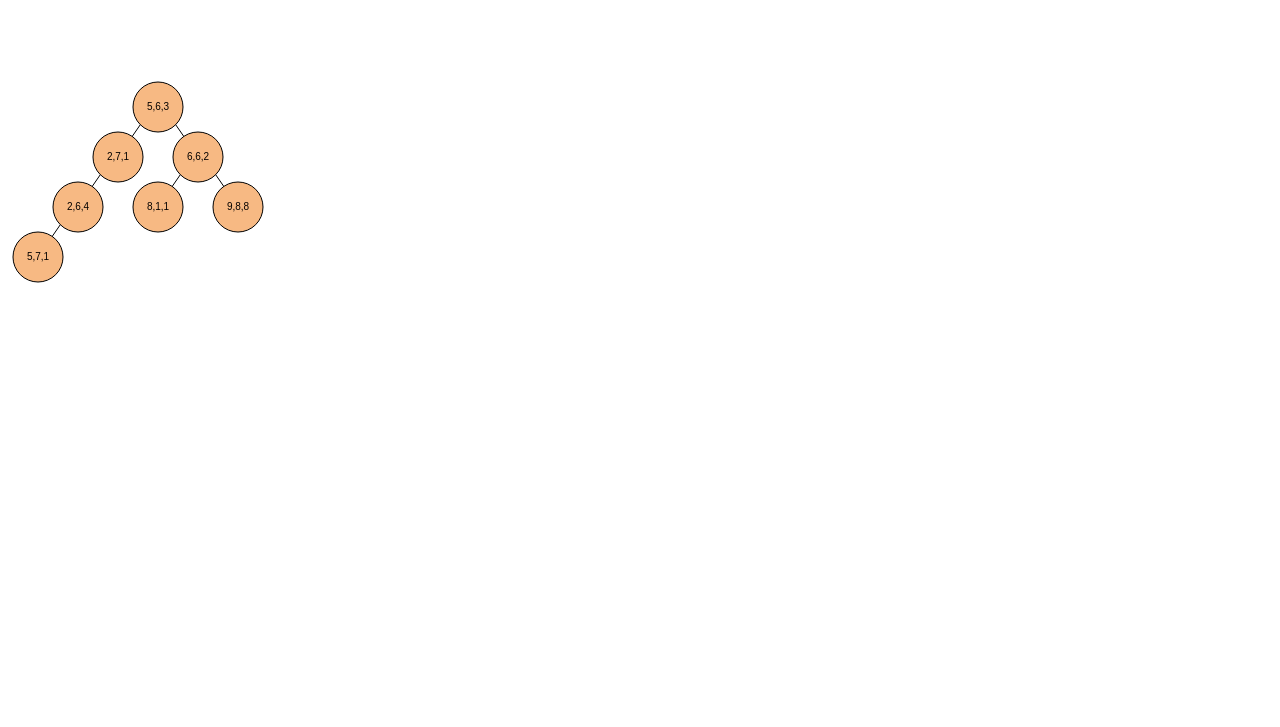
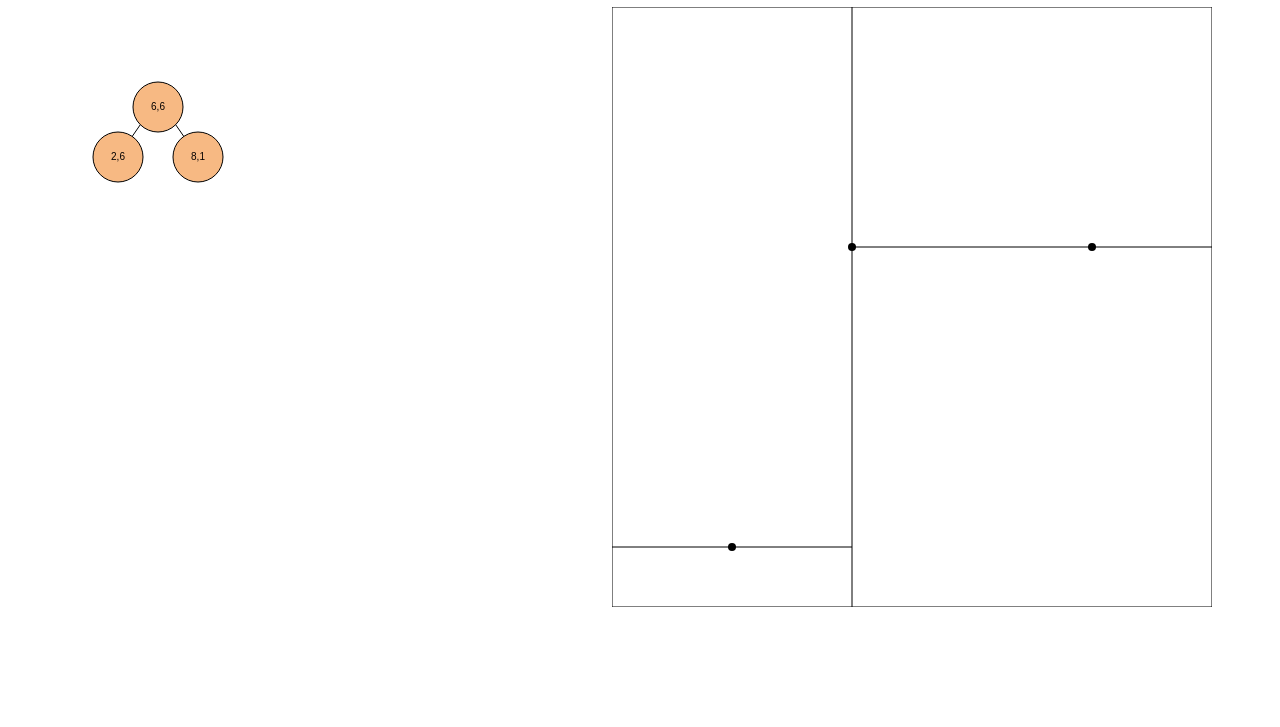
Before and after one commit to jahankhan/kd-visualizer, a website built with webpack: page index.html in a window 1280 px wide. Shown: the part 73-800 px from the top of the page. Built offline with nearby package versions, Linux system fonts and the light colour scheme.

Commit message:
get 2d vis started

```diff
--- a/index.html
+++ b/index.html
@@ -6,7 +6,7 @@
     <script type="text/javascript" src="scripts/bundle.js"></script>
   </head>
   <body>
-    <h1>Welcome</h1>
+    <h1>kd-tree Visualizer</h1>
     <canvas id="treeCanvas" width="600" height="600"></canvas>
     <canvas id="2DCanvas" width="600" height="600"></canvas>
   </body>
--- a/scripts/index.js
+++ b/scripts/index.js
@@ -1,9 +1,10 @@
 import KDTree from './kd_tree';
 import KDNode from './kd_node';
 import TreeVis from './tree_vis';
+import TwoDVis from './two_d_vis';
 import { inorderTraversal, findAxisMedian } from './tree_util';
 document.addEventListener('DOMContentLoaded', () => {
-  const pointList = [
+  const threedPointList = [
     [8,1,1],
     [6,6,2],
     [2,6,4],
@@ -12,11 +13,23 @@ document.addEventListener('DOMContentLoaded', () => {
     [5,7,1],
     [5,6,3]
   ];
+
+  const twodPointList = [
+    [8,1],
+    [6,6],
+    [2,6],
+    // [2,7],
+    // [9,8],
+    // [5,7],
+    // [5,6]
+  ];
   // console.log(pointList);
 
-  const tree = new KDTree();
-  tree.buildOptimalTree(pointList);
+  const tree = new KDTree(null, 2);
+  tree.buildOptimalTree(twodPointList);
+  console.log(tree);
   const treeVis = new TreeVis(tree);
   treeVis.drawTree(tree.root);
-  // console.log(findAxisMedian(pointList, 0));
+  const twoDVis = new TwoDVis(tree);
+  twoDVis.drawVis(tree.root);
 });
--- a/scripts/kd_node.js
+++ b/scripts/kd_node.js
@@ -14,7 +14,7 @@ class KDNode {
   addLeftChild(node) {
     this.leftChild = node;
     node.parent = this;
-    node.dim = (this.dim + 1) % 3;
+    node.dim = (this.dim + 1) % 2;
     node.x = node.parent.x + LEFT_OFFSET;
     node.y = node.parent.y + Y_OFFSET;
   }
@@ -22,7 +22,7 @@ class KDNode {
   addRightChild(node) {
     this.rightChild = node;
     node.parent = this;
-    node.dim = (this.dim + 1) % 3;
+    node.dim = (this.dim + 1) % 2;
     node.x = node.parent.x + RIGHT_OFFSET;
     node.y = node.parent.y + Y_OFFSET;
   }
--- a/scripts/kd_tree.js
+++ b/scripts/kd_tree.js
@@ -2,14 +2,14 @@ import KDNode from './kd_node';
 import { sortByDimension, getNextDim } from './tree_util';
 
 class KDTree {
-  constructor(root = null) {
+  constructor(root = null, dims) {
     this.root = root;
+    this.dims = dims;
   }
 
   buildTree(pointList) {
     pointList.forEach((point) => {
       this.assignPoint(point, this.root);
-      // debugger
     });
   }
 
@@ -37,8 +37,8 @@ class KDTree {
     this.assignPoint(pivot, this.root);
     const leftPointList = sortedList.slice(0, mid);
     const rightPointList = sortedList.slice(mid+1);
-    this.buildOptimalTree(leftPointList, getNextDim(dim));
-    this.buildOptimalTree(rightPointList, getNextDim(dim));
+    this.buildOptimalTree(leftPointList, getNextDim(dim, this.dims));
+    this.buildOptimalTree(rightPointList, getNextDim(dim, this.dims));
   }
 
   assignPoint(point, node) {
--- a/scripts/tree_util.js
+++ b/scripts/tree_util.js
@@ -27,6 +27,6 @@ export const sortByDimension = (list, dim) => {
   // }
 };
 
-export const getNextDim = dim => {
-  return (dim + 1) % 3;
+export const getNextDim = (dim, totalDims) => {
+  return (dim + 1) % totalDims;
 };
--- a/scripts/tree_vis.js
+++ b/scripts/tree_vis.js
@@ -6,7 +6,8 @@ export const Y_START = (NODE_RADIUS/Math.sqrt(2));
 export const LEFT_OFFSET = -40;
 export const RIGHT_OFFSET = 40;
 export const Y_OFFSET = 50;
-
+export const X = 600;
+export const Y = 600;
 
 class TreeVis {
   constructor(tree) {
--- a/scripts/two_d_vis.js
+++ b/scripts/two_d_vis.js
@@ -1,9 +1,58 @@
+import {
+  FULL_CIRCLE
+} from './tree_vis';
+
 class TwoDVis {
   constructor(tree) {
     this.tree = tree;
-    this.ctx = document.getElementById("2dCanvas").getContext("2d");
+    this.ctx = document.getElementById("2DCanvas").getContext("2d");
+    this.ctx.beginPath();
+    this.ctx.strokeRect(0, 0, 600, 600);
   }
 
+  drawPoint(node) {
+    this.ctx.beginPath();
+    // console.log(600-node.data[0]*60);
+    // console.log(600 - node.data[1]*60);
+    this.ctx.arc(600-node.data[0]*60, 600 - node.data[1]*60, 4, 0, FULL_CIRCLE, true);
+    this.ctx.fill();
+  }
 
+  drawPartition(node) {
+    this.ctx.beginPath();
+    if (node.dim === 0) {
+      this.ctx.moveTo(600 - node.data[0]*60, 0);
+      if(node.parent) {
+        this.ctx.lineTo(600 - node.data[0]*60, node.parent.data[1]);
+      } else {
+        this.ctx.lineTo(600 - node.data[0]*60, 600);
+      }
 
+    } else {
+      if(node.parent.rightChild === node) {
+        this.ctx.moveTo(0, 600 - node.data[1]*60);
+        this.ctx.lineTo(600 - node.parent.data[0]*60, 600 - node.data[1]*60);
+      } else {
+        this.ctx.moveTo(600, 600 - node.data[1]*60);
+        this.ctx.lineTo(600 - node.parent.data[0]*60, 600 - node.data[1]*60);
+      }
+
+    }
+    this.ctx.stroke();
+  }
+
+  drawVis(node) {
+    if(node) {
+      this.drawPoint(node);
+      this.drawPartition(node);
+      if(node.leftChild) {
+        this.drawVis(node.leftChild);
+      }
+      if (node.rightChild) {
+        this.drawVis(node.rightChild);
+      }
+    }
+  }
 }
+
+export default TwoDVis;
```
Also changed, not shown: scripts/bundle.js (+102 -15 lines), 1 other file.
